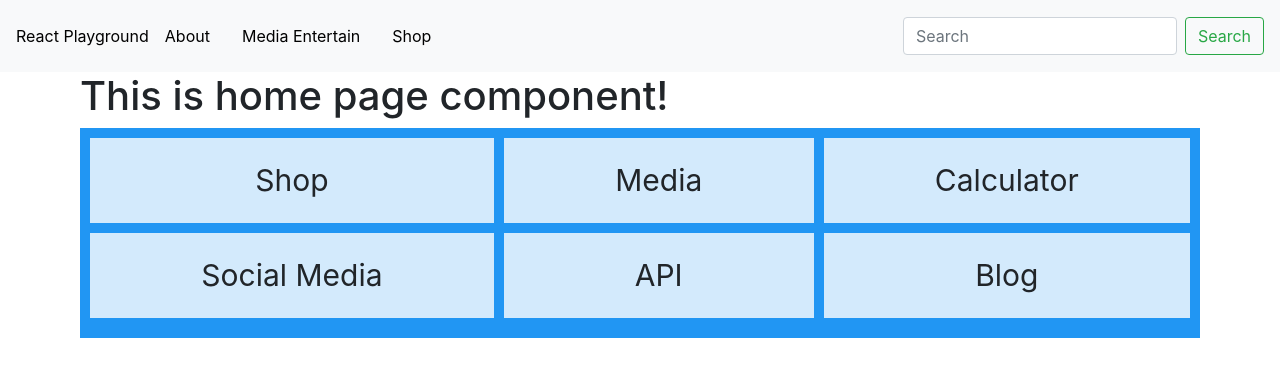
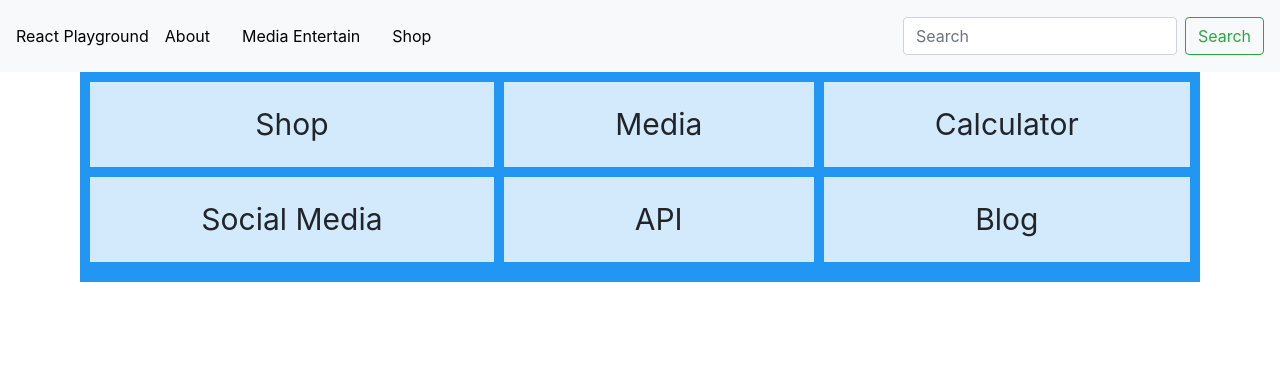
Before and after one commit to hoangkh/react-app, a React (Create React App) app: page / in a window 1280 px wide. Shown: the top 376 px of the page. Built offline with nearby package versions, Linux system fonts and the light colour scheme.

Commit message:
fixed header

```diff
--- a/src/components/pages/AboutPage.js
+++ b/src/components/pages/AboutPage.js
@@ -2,7 +2,7 @@ import React from 'react';
 import './Pages.css';
 
 function About() {
-    return <div id="about-page"><h2>This is a bout page</h2>
+    return <div id="about-page">
     <div className="grid-container">
       <div className="item1">Header</div>
       <div className="item2">Menu</div>
--- a/src/components/pages/HomePage.js
+++ b/src/components/pages/HomePage.js
@@ -2,7 +2,7 @@ import React from 'react';
 
 function Home() {
     const projectsName= ['Shop', 'Media', 'Calculator', 'Social Media', 'API', 'Blog']
-    return <div id="home-page"><h1>This is home page component!</h1>
+    return <div id="home-page">
     <div className="grid-container">
         {projectsName.map((project, index) => (
         <div key={index} className="project-name grid-item">{project}</div>
```
